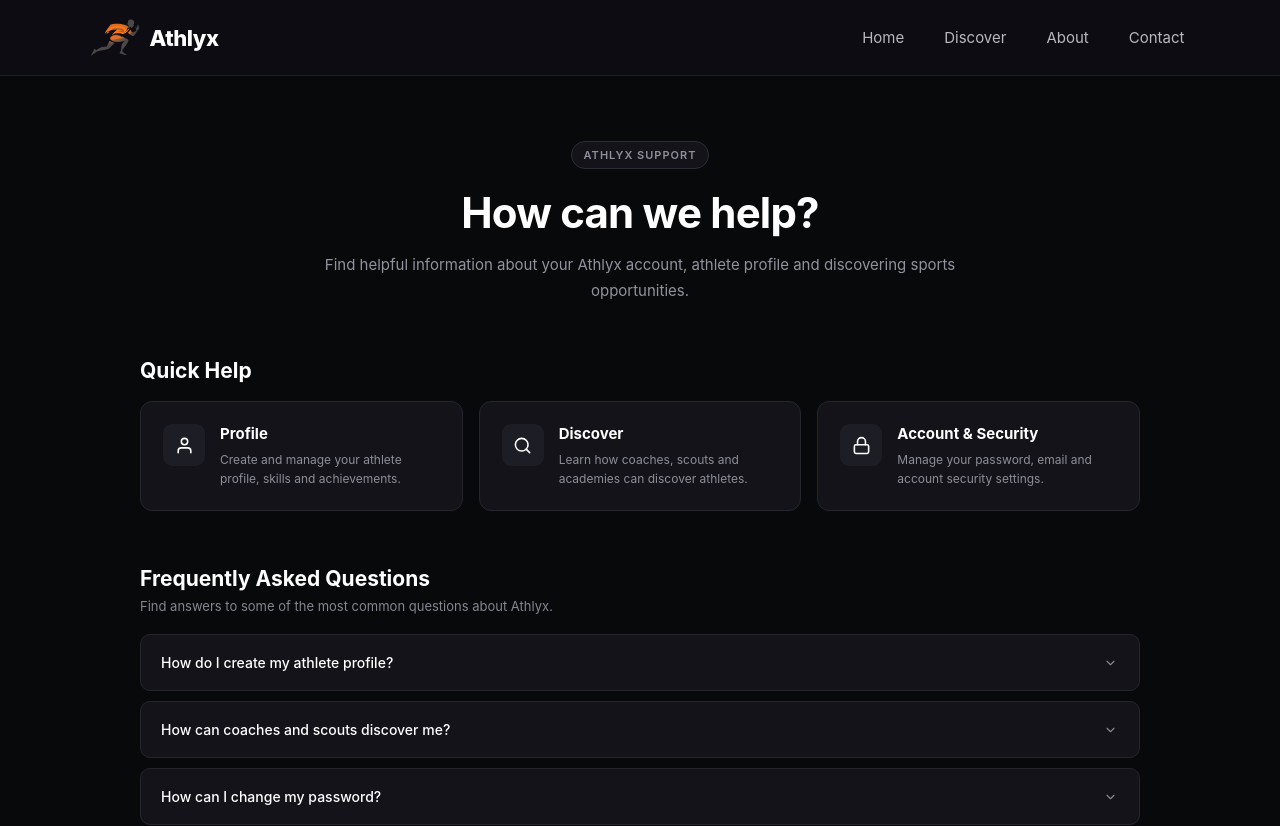
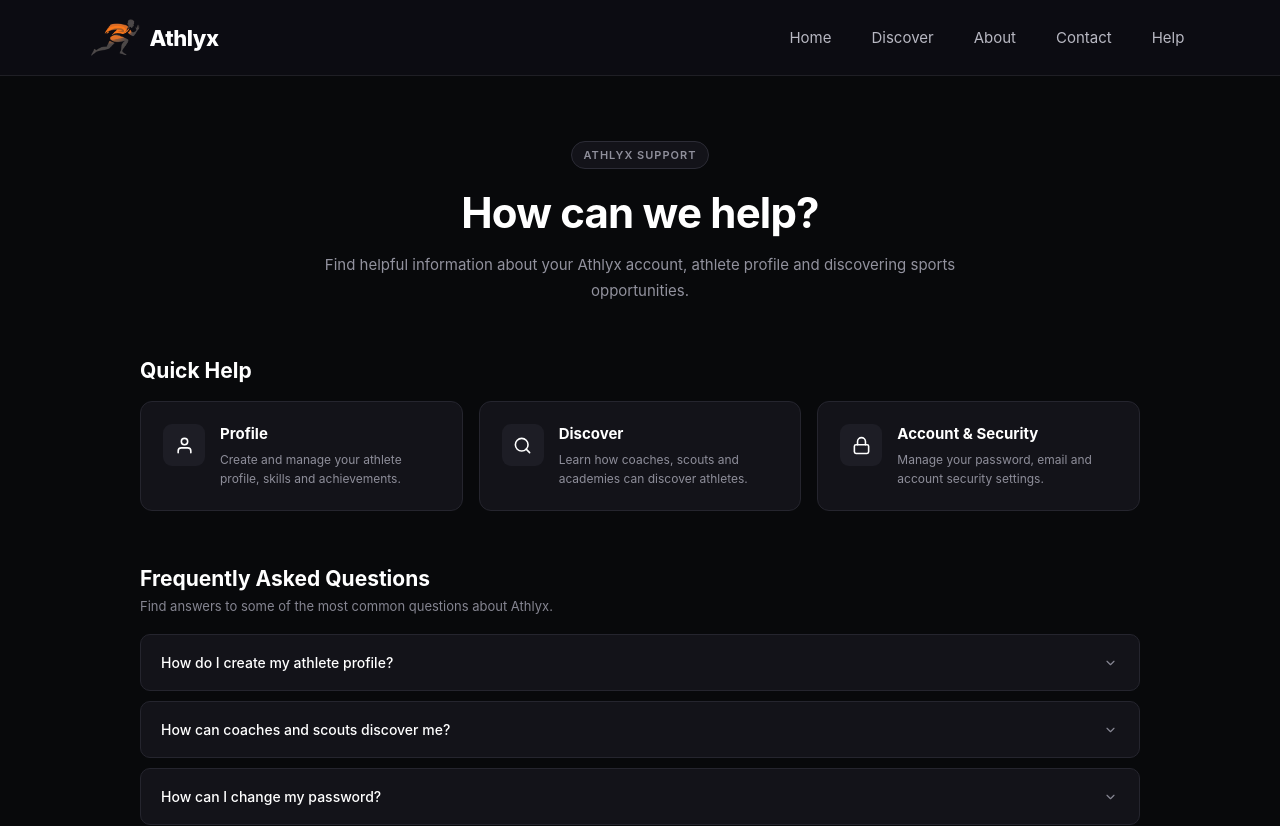
Before and after one commit to ankushbuilds/athlyx-mini-project, a React (Vite) app in the folder frontend/: page /help in a window 1280 px wide. Shown: the top 826 px of the page. Built offline with nearby package versions, Linux system fonts and the light colour scheme.

Commit message:
destructured navbar

```diff
--- a/frontend/src/components/Navbar.jsx
+++ b/frontend/src/components/Navbar.jsx
@@ -19,12 +19,15 @@ const Navbar = () => {
           Discover
         </button>
 
-        <button>
+        <button onClick={() => navigate("/about")}>
           About
         </button>
 
         <button onClick={() => navigate("/contact")}>
           Contact
+        </button>
+        <button onClick={() => navigate("/help")}>
+          Help
         </button>
       </nav>
     </header>
```
